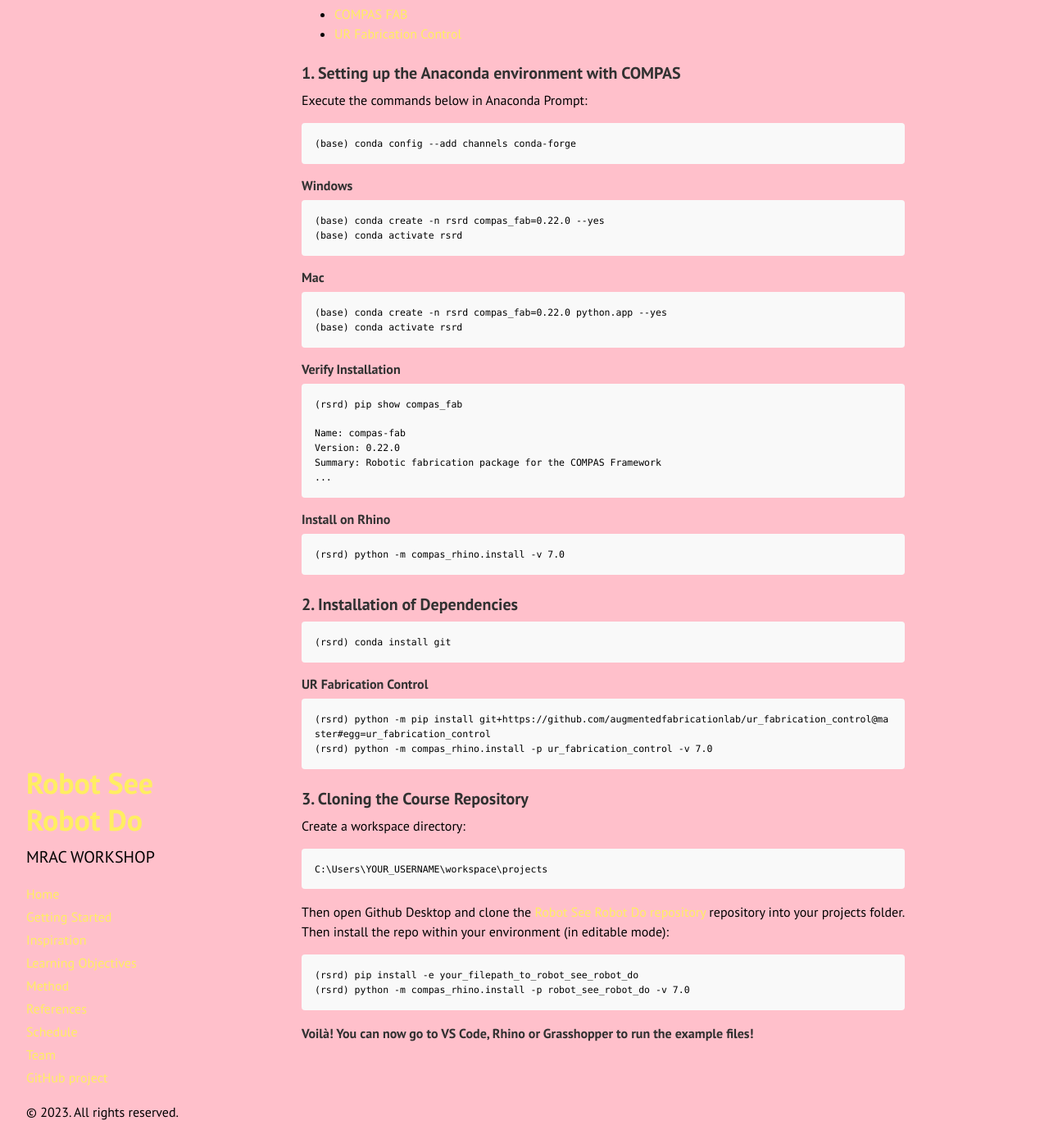
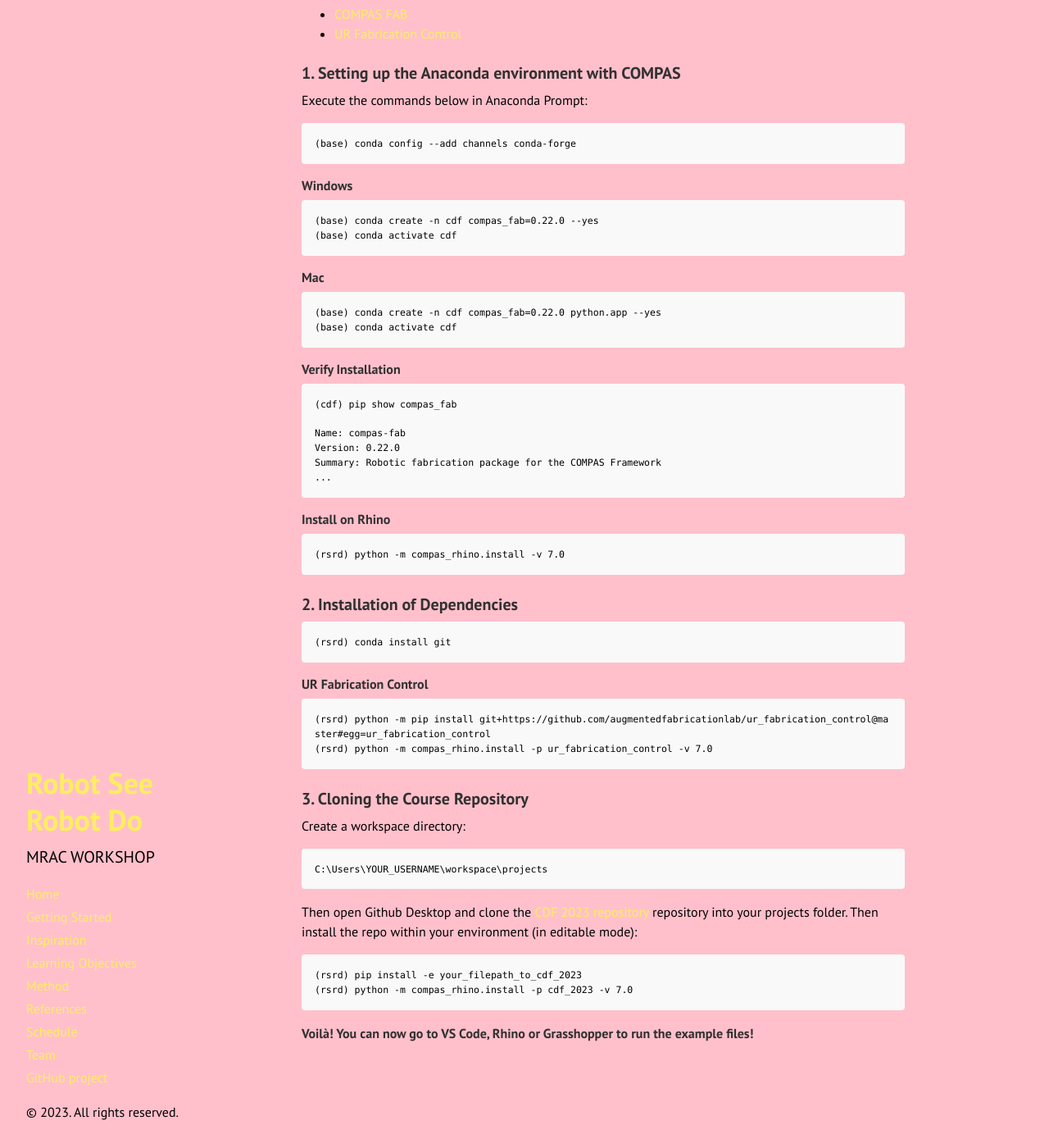
Before and after one commit to jckenny59/cdf_2023, a Jekyll site: the page built from docs/getting_started.md, in a window 1280 px wide and 1400 px high, scrolled down 381 px. Shown: the whole window at 82% size. Built offline with Jekyll 4.4.1, drawn with Linux system fonts in a browser that asks for light colours; Markdown is read by kramdown in place of the engine named in the settings.

Commit message:
update pages

```diff
--- a/docs/getting_started.md
+++ b/docs/getting_started.md
@@ -24,17 +24,17 @@
     (base) conda config --add channels conda-forge
 
 #### Windows
-    (base) conda create -n rsrd compas_fab=0.22.0 --yes
-    (base) conda activate rsrd
+    (base) conda create -n cdf compas_fab=0.22.0 --yes
+    (base) conda activate cdf
 
 #### Mac
-    (base) conda create -n rsrd compas_fab=0.22.0 python.app --yes
-    (base) conda activate rsrd
+    (base) conda create -n cdf compas_fab=0.22.0 python.app --yes
+    (base) conda activate cdf
 
 
 #### Verify Installation
 
-    (rsrd) pip show compas_fab
+    (cdf) pip show compas_fab
 
     Name: compas-fab
     Version: 0.22.0
@@ -62,9 +62,9 @@
 
     C:\Users\YOUR_USERNAME\workspace\projects
 
-Then open Github Desktop and clone the [Robot See Robot Do repository](https://github.com/augmentedfabricationlab/robot_see_robot_do) repository into your projects folder. Then install the repo within your environment (in editable mode):
+Then open Github Desktop and clone the [CDF 2023 repository](https://github.com/augmentedfabricationlab/cdf_2023) repository into your projects folder. Then install the repo within your environment (in editable mode):
 
-    (rsrd) pip install -e your_filepath_to_robot_see_robot_do
-    (rsrd) python -m compas_rhino.install -p robot_see_robot_do -v 7.0
+    (rsrd) pip install -e your_filepath_to_cdf_2023
+    (rsrd) python -m compas_rhino.install -p cdf_2023 -v 7.0
 
 **Voilà! You can now go to VS Code, Rhino or Grasshopper to run the example files!**
```
Also changed, not shown: docs/index.md (+1 -1 lines), 1 other file.
